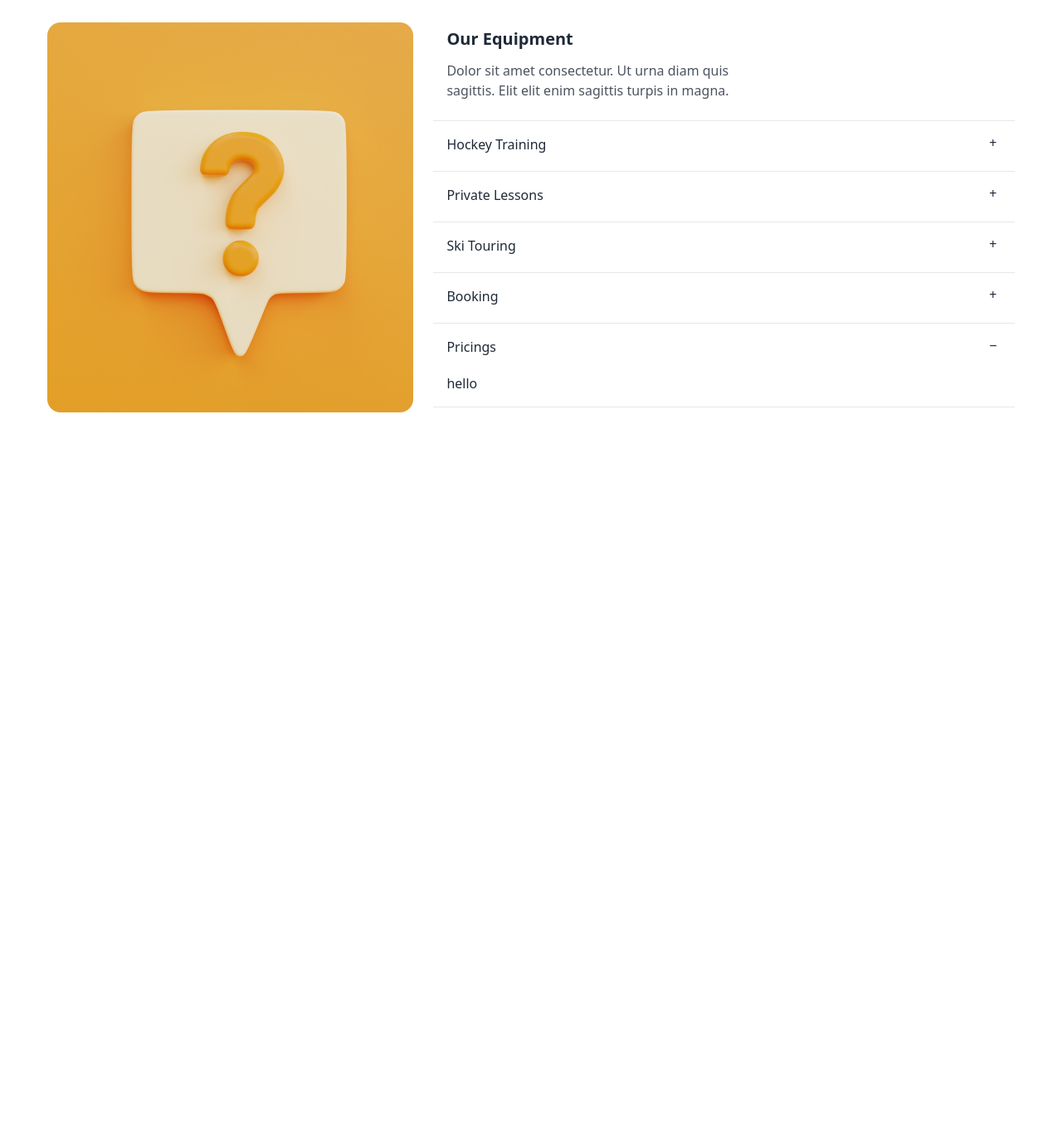
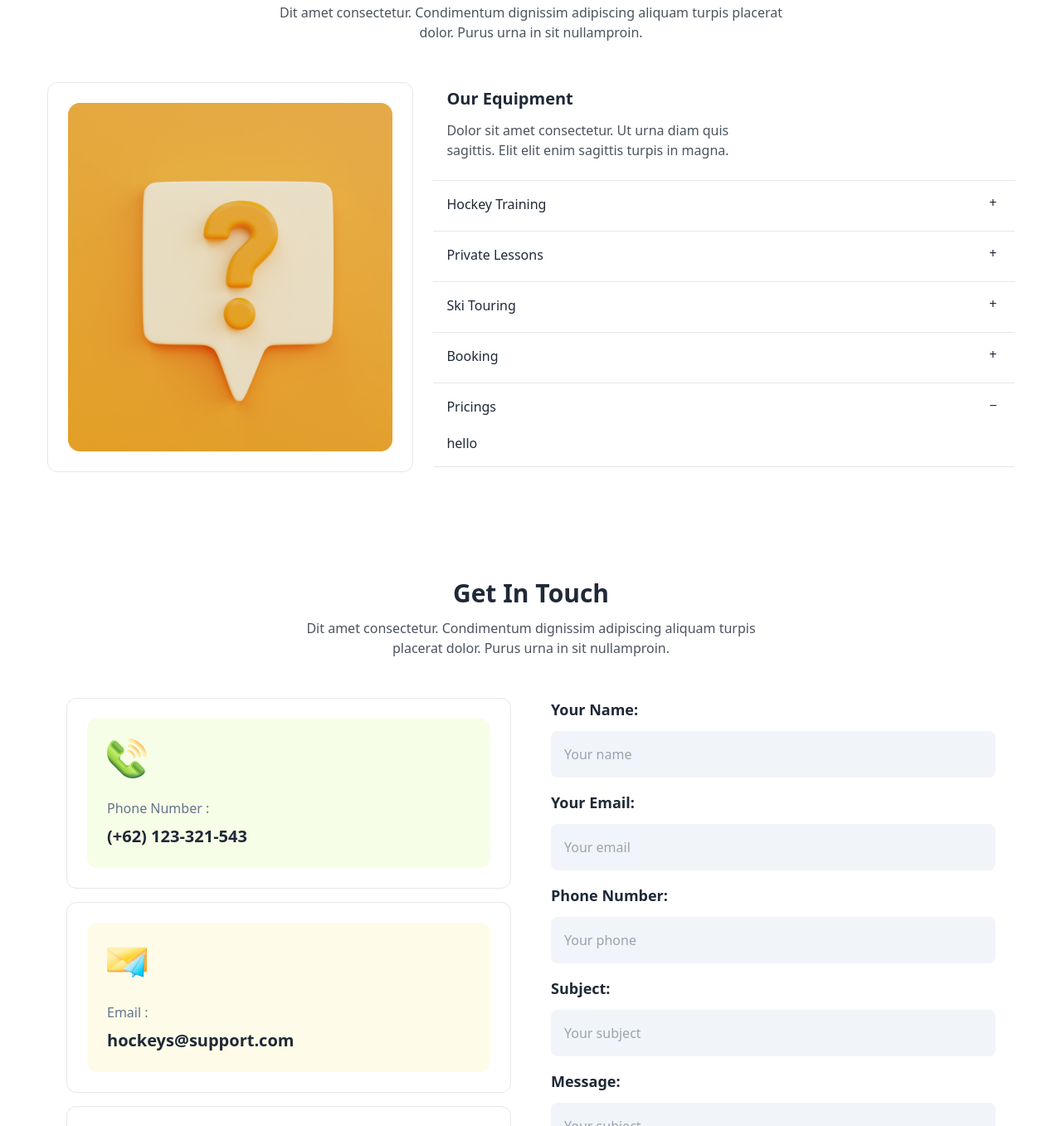
Before and after one commit to DeveloperMonirBD/hockey-using-tailwind-daisyUI, a website: page index.html in a window 1280 px wide. Shown: the part 3596-4953 px from the top of the page at 83% size. Before the commit the page ends 4101 px from the top, so only its background shows below. Drawn offline with Linux system fonts and the light colour scheme.

Commit message:
Get in section done

```diff
--- a/index.html
+++ b/index.html
@@ -213,18 +213,12 @@
             enim sagittis turpis in magna. Id et sed euismod natoque amet nunc morbi nulla. Tortor congue sed et in.</p>
           <button class="btn btn-error text-white mt-6">Register Now!</button>
         </div>
-
-
-
       </div>
-
-
-
     </section>
 
 
     <!-- products section  -->
-    <section class="mb-2">
+    <section class="mb-20">
       <!-- title part  -->
       <div class="py-12 text-center flex flex-col justify-center items-center">
         <h3 class="text-3xl font-bold mb-3">Our New Products</h3>
@@ -531,7 +525,7 @@
     </section>
 
     <!-- clients question section  -->
-     <section class="mb-2">
+     <section class="mb-20">
       <!-- title part  -->
       <div class="py-12 text-center flex flex-col justify-center items-center">
         <h3 class="text-3xl font-bold mb-3">Clients Question</h3>
@@ -543,7 +537,7 @@
       <div class="flex flex-col lg:flex-row justify-center items-center gap-6">
 
         <!-- img  -->
-        <div class="h-[250px] w-full md:h-[450px] lg:h-[470px] lg:w-[441px]">
+        <div class="h-[250px] w-full md:h-[450px] lg:h-[470px] lg:w-[441px] border rounded-xl p-6">
           <img class="h-full w-full" src="./Images/11.png" alt="">
         </div>
 
@@ -616,17 +610,102 @@
                 </div>
                 <hr>
               </div>
+          </div>
+          </div>
+      </div>
+     </section>
 
+     <!-- get in Touch section  -->
+      <section class="m-20">
+        <!-- title part  -->
+        <div class="py-12 text-center flex flex-col justify-center items-center">
+          <h3 class="text-3xl font-bold mb-3">Get In Touch</h3>
+          <p class="opacity-80 w-2/3 lg:w-1/2">Dit amet consectetur. Condimentum dignissim adipiscing aliquam turpis
+            placerat dolor.
+            Purus urna in sit nullamproin.</p>
+        </div>
 
+        <div class="grid grid-cols-1 lg:grid-cols-2 gap-12">
+          <!-- contacts section  -->
+          <div class="space-y-4">
+            <!-- 1st section  -->
+            <div class="border p-6 rounded-xl">
+              <div class="bg-lime-50 p-6 rounded-xl space-y-6">
+                <img src="./Images/Group 1171275317.png" alt="">
+                <div class="space-y-2">
+                  <p class="text-slate-500">Phone Number :</p>
+                  <h6 class="text-xl font-bold">(+62) 123-321-543</h6>
+                </div>
+              </div>
+            </div>
+
+            <!-- 2nd section  -->
+            <div class="border p-6 rounded-xl">
+              <div class="bg-yellow-50 p-6 rounded-xl space-y-6">
+                <img src="./Images/Group 1171275318.png" alt="">
+                <div class="space-y-2">
+                  <p class="text-slate-500">Email :</p>
+                  <h6 class="text-xl font-bold">hockeys@support.com</h6>
+                </div>
+              </div>
+            </div>
+
+            <!-- 3rd section  -->
+            <div class="border p-6 rounded-xl">
+              <div class="bg-blue-50 p-6 rounded-xl space-y-6">
+                <img src="./Images/Group 1171275321.png" alt="">
+                <div class="space-y-2">
+                  <p class="text-slate-500">Location :</p>
+                  <h6 class="text-xl font-bold">152/1 Mohakhali Wireless Gate</h6>
+                </div>
+              </div>
+            </div>
           </div>
+          <!-- form section  -->
+          <div class="space-y-4">
+            <div>
+              <label for="" class="text-lg font-semibold">Your Name: </label>
+              <br>
+              <input class="mt-3 p-4 border-none outline-none bg-slate-100 rounded-lg w-full" type="text"
+                placeholder="Your name">
+            </div>
+
+            <div>
+              <label for="" class="text-lg font-semibold">Your Email: </label>
+              <br>
+              <input class="mt-3 p-4 border-none outline-none bg-slate-100 rounded-lg w-full" type="text"
+                placeholder="Your email">
+            </div>
+
+            <div>
+              <label for="" class="text-lg font-semibold">Phone Number: </label>
+              <br>
+              <input class="mt-3 p-4 border-none outline-none bg-slate-100 rounded-lg w-full" type="text"
+                placeholder="Your phone">
+            </div>
+
+            <div>
+              <label for="" class="text-lg font-semibold">Subject: </label>
+              <br>
+              <input class="mt-3 p-4 border-none outline-none bg-slate-100 rounded-lg w-full" type="text"
+                placeholder="Your subject">
+            </div>
+
+            <div>
+              <label for="" class="text-lg font-semibold">Message: </label>
+              <br>
+              <textarea rows="6" class="mt-3 p-4 border-none outline-none bg-slate-100 rounded-lg w-full" type="text"
+                placeholder="Your subject"></textarea>
+            </div>
+
+            <button class="btn btn-error text-white">Send Message</button>
+          </div>
+        </div>
+      </section>
 
 
 
-          </div>
 
-      </div>
-
-     </section>
 
 
 
```
Also changed, not shown: dist/output.css.
